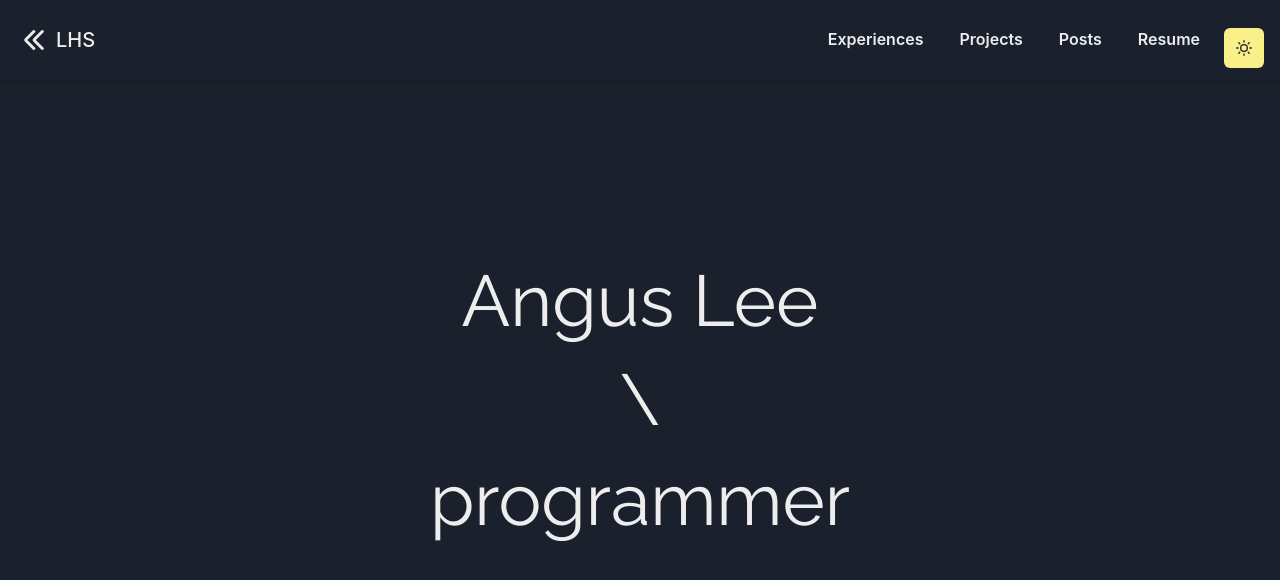
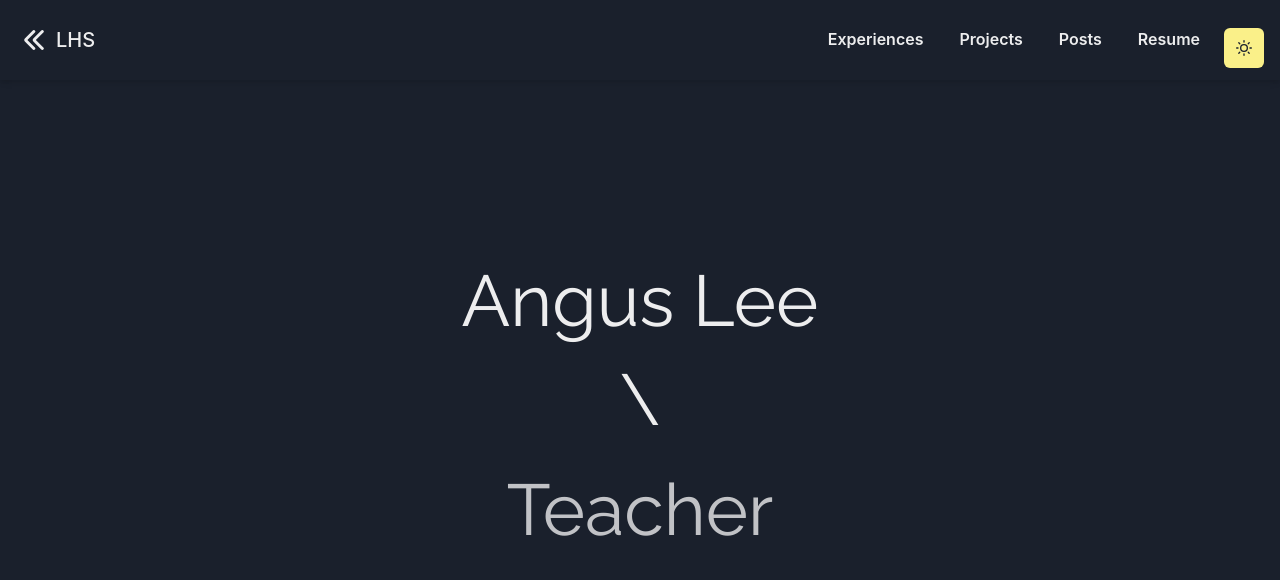
Before and after one commit to drunkint/personal-website, a Next.js app in the folder website/: page / in a window 1280 px wide. Shown: the top 580 px of the page. Built offline with nearby package versions, Linux system fonts and the light colour scheme.

Commit message:
added changing text at home page

```diff
--- /dev/null
+++ b/website/components/changing-text.js
@@ -0,0 +1,48 @@
+import { Text } from "@chakra-ui/react";
+import { motion } from "framer-motion";
+import { useEffect, useState } from "react";
+
+const wordList = ["Programmer", "Teacher", "Calligrapher", "Climber"];
+const durationOfWord = 4;
+const effectTime = 1;
+const initDelay = 0.8;
+const deltaMilliseconds = 50;
+export default function ChangingText() {
+  const [index, setIndex] = useState(0);
+
+  useEffect(() => {
+    const timer = () => {
+      setIndex((prevIndex) => {
+        return (prevIndex + 1) % wordList.length;
+      });
+    };
+
+    // if we dont delay definition of setinterval, word change might
+    // happen before animation
+    setTimeout(()=>{
+      setInterval(timer, durationOfWord * 1000);
+    }, initDelay * 1000 + deltaMilliseconds);
+
+    return () => {clearInterval(timer);}
+  }, []);
+
+  return (
+    <motion.div
+      // key={index}
+      // animate={'show'}
+      // initial='hide'
+      key='changing-text'
+      initial={{ opacity: 0, translateY: 50 }}
+      animate={{ opacity: 1, translateY: 0 }}
+      exit={{ opacity: 0, transition: { ease: "easeInOut" } }}
+      transition={{
+        duration: effectTime,
+        repeatDelay: durationOfWord - effectTime,
+        repeat: Infinity,
+        delay: initDelay
+      }}
+    >
+      <Text p={5}>{wordList[index]}</Text>
+    </motion.div>
+  );
+}
--- a/website/components/splash.js
+++ b/website/components/splash.js
@@ -1,53 +1,36 @@
 import { motion } from "framer-motion";
-import { Center, Text, Box} from "@chakra-ui/react";
+import { Center, Text, Box } from "@chakra-ui/react";
 import { SplitText } from "@cyriacbr/react-split-text";
-import { extendTheme } from '@chakra-ui/react'
-
+import { extendTheme } from "@chakra-ui/react";
+import ChangingText from "./changing-text";
 
 const Splash = () => {
-  const displayText = 'hi, my name\n is angus'
 
   return (
-    <Center h='container.sm'>
-
-    <Box
-      textStyle='h1'
-      textAlign={'center'}
-      fontFamily={`'Raleway', sans-serif`}
-
+    <Center h="80vh">
+      <Box
+        textStyle="h1"
+        textAlign={"center"}
+        fontFamily={`'Raleway', sans-serif`}
       >
         <motion.div
-          initial={{opacity: 0, translateX: -50, translateY: 50}}
-          animate={{ opacity: 1 , translateX: 0, translateY: 0}}
-          exit={{opacity: 0, transition: {ease: "easeInOut"}}}
-          transition={{ duration: 0.6 , delay: 0}}
-
-          >
-            <Text p={5}>
-              Angus Lee
-            </Text>
+          initial={{ opacity: 0, translateY: 50 }}
+          animate={{ opacity: 1, translateY: 0 }}
+          exit={{ opacity: 0, transition: { ease: "easeInOut" } }}
+          transition={{ duration: 0.6, delay: 0 }}
+        >
+          <Text p={5}>Angus Lee</Text>
         </motion.div>
         <motion.div
-        initial={{opacity: 0, translateX: -50, translateY: 50}}
-        animate={{ opacity: 1 , translateX: 0, translateY: 0}}
-        transition={{ duration: 0.6 , delay: 0.4}}>
+          initial={{ opacity: 0, translateY: 50 }}
+          animate={{ opacity: 1, translateY: 0 }}
+          transition={{ duration: 0.6, delay: 0.4 }}
+        >
           \
         </motion.div>
-        <motion.div
-          initial={{opacity: 0, translateX: -50, translateY: 50}}
-          animate={{ opacity: 1 , translateX: 0, translateY: 0}}
-          transition={{ duration: 0.6 , delay: 0.8}}
-          >
-            <Text p={5}>
-            programmer
-            </Text>
 
-        </motion.div>
-
-    </Box>
-
-
-
+        <ChangingText />
+      </Box>
     </Center>
   );
 };
--- a/website/pages/experiences/index.js
+++ b/website/pages/experiences/index.js
@@ -1,14 +1,21 @@
+import ChangingText from "../../components/changing-text";
 import Splash from "../../components/splash";
 
-
-const { Center, Text } = require("@chakra-ui/react");
+const { Center, Grid, GridItem, Text } = require("@chakra-ui/react");
 
 const Experiences = () => {
-    return (
-        <Center>
-            <Text>Experiences page in construction</Text>
-        </Center>
-    );
-}
+  return (
+    <Center>
+      <Grid templateRows="repeat(2, 1fr)">
+        <GridItem>
+          <Text>Experiences page in construction</Text>
+        </GridItem>
+        <GridItem>
+          <ChangingText />
+        </GridItem>
+      </Grid>
+    </Center>
+  );
+};
 
-export default Experiences
+export default Experiences;
```
